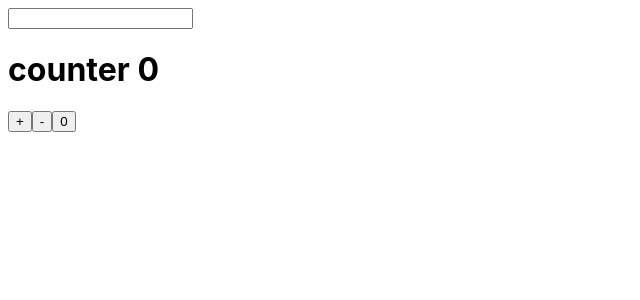
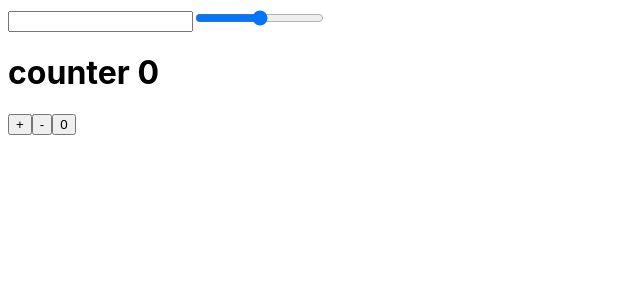
Before and after one commit to nasagaurav/react-l-topic2, a React (Create React App) app: page / in a window 1280 px wide. Shown: the top 300 px of the page, without its empty margins (0-640 px from the left). Built offline with nearby package versions, Linux system fonts and the light colour scheme.

Commit message:
added remarks for input range

```diff
--- a/src/App.js
+++ b/src/App.js
@@ -33,6 +33,7 @@ export default function App() {
   return (
     <div>
       <input type="number" onChange={handleChange} />
+      <input type="range" onChange={handleChange} />
       <h1>counter {x} </h1>
       <button onClick={p1}>+</button>
       <button onClick={p2}>-</button>
```
